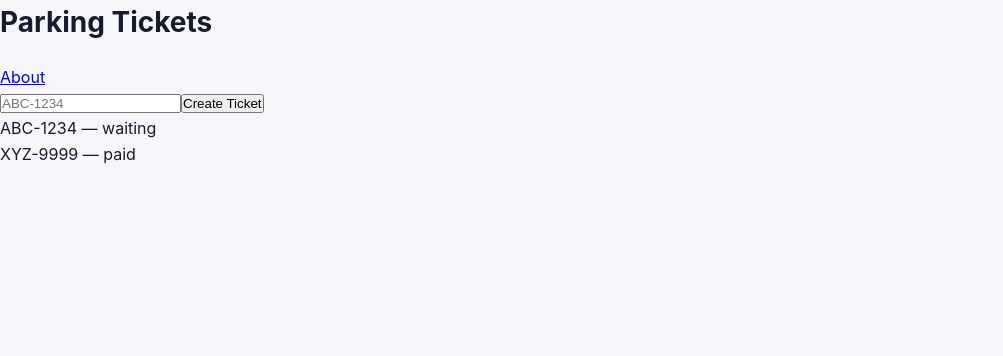
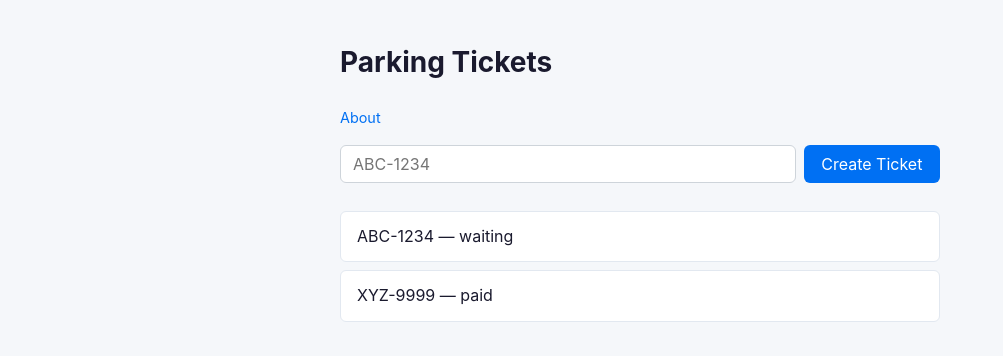
Before and after one commit to nour-hatem/parking-ticket-monorepo, a Next.js app in the folder apps/web/: page / in a window 1280 px wide. Shown: the top 356 px of the page, without its empty margins (0-1003 px from the left). Built offline with nearby package versions, Linux system fonts and the light colour scheme.

Commit message:
feat: add classNames to JSX to wire CSS styles

```diff
--- a/apps/web/app/about/page.tsx
+++ b/apps/web/app/about/page.tsx
@@ -1,3 +1,7 @@
 export default function AboutPage() {
-  return <p>Parking Ticket Web — Project 2 (Next.js only), Tamkeen Week 1.</p>;
+  return (
+    <main className="container">
+      <p>Parking Ticket Web — Project 2 (Next.js only), Tamkeen Week 1.</p>
+    </main>
+  );
 }
--- a/apps/web/app/page.tsx
+++ b/apps/web/app/page.tsx
@@ -21,10 +21,10 @@ export default function HomePage() {
   }
 
   return (
-    <main>
+    <main className="container">
       <h1>Parking Tickets</h1>
-      <Link href="/about">About</Link>
-      <form onSubmit={handleSubmit}>
+      <Link href="/about" className="nav-link">About</Link>
+      <form onSubmit={handleSubmit} className="ticket-form">
         <input
           value={plate}
           onChange={(e) => setPlate(e.target.value)}
@@ -32,9 +32,9 @@ export default function HomePage() {
         />
         <button type="submit">Create Ticket</button>
       </form>
-      <ul>
+      <ul className="ticket-list">
         {tickets.map((ticket) => (
-          <li key={ticket.id}>
+          <li key={ticket.id} className="ticket-item">
             {ticket.plate} — {ticket.status}
           </li>
         ))}
```
